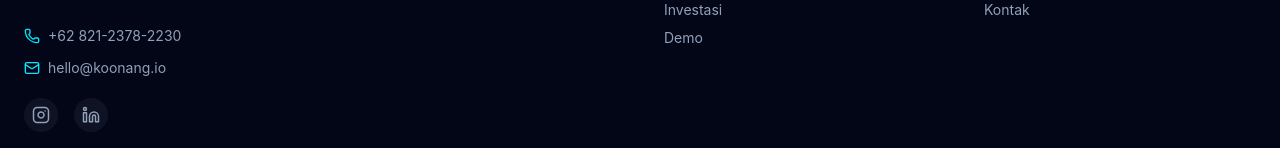
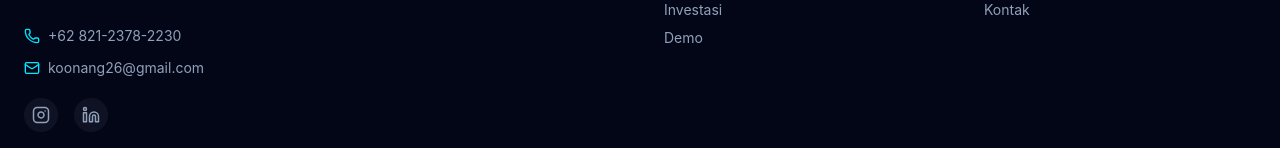
Before and after one commit to Tech-Koonang/Koonang, a Next.js app: page / in a window 1280 px wide. Shown: the part 4334-4482 px from the top of the page. Built offline with nearby package versions, Linux system fonts and the light colour scheme; no server answers.

Commit message:
Add files via upload

```diff
--- a/components/language-provider.tsx
+++ b/components/language-provider.tsx
@@ -847,7 +847,7 @@ const translations: Record<Language, Translations> = {
       desc: "AI-powered Web Architecture Studio yang merancang sistem digital untuk revenue, automation, dan scalability.",
       contact: {
         phone: "+62 821-2378-2230",
-        email: "hello@koonang.io",
+        email: "koonang26@gmail.com",
         instagram: "https://www.instagram.com/koonang.digital?igsh=eWoxajZlMm53NWpk&utm_source=web",
         linkedin: "https://www.linkedin.com/company/koonang-digital-integration-hub/",
       },
@@ -1229,7 +1229,7 @@ const translations: Record<Language, Translations> = {
       },
       contact: {
         phone: "+62 821-2378-2230",
-        email: "hello@koonang.io",
+        email: "koonang26@gmail.com",
         instagram: "https://www.instagram.com/koonang.digital?igsh=eWoxajZlMm53NWpk&utm_source=web",
         linkedin: "https://www.linkedin.com/company/koonang-digital-integration-hub/",
       },
@@ -1633,7 +1633,7 @@ const translations: Record<Language, Translations> = {
       desc: "AI-powered Web Architecture Studio building digital systems for revenue, automation, and scalability.",
       contact: {
         phone: "+62 821-2378-2230",
-        email: "hello@koonang.io",
+        email: "koonang26@gmail.com",
         instagram: "https://www.instagram.com/koonang.digital?igsh=eWoxajZlMm53NWpk&utm_source=web",
         linkedin: "https://www.linkedin.com/company/koonang-digital-integration-hub/",
       },
@@ -2015,7 +2015,7 @@ const translations: Record<Language, Translations> = {
       },
       contact: {
         phone: "+62 821-2378-2230",
-        email: "hello@koonang.io",
+        email: "koonang26@gmail.com",
         instagram: "https://www.instagram.com/koonang.digital?igsh=eWoxajZlMm53NWpk&utm_source=web",
         linkedin: "https://www.linkedin.com/company/koonang-digital-integration-hub/",
       },
```
